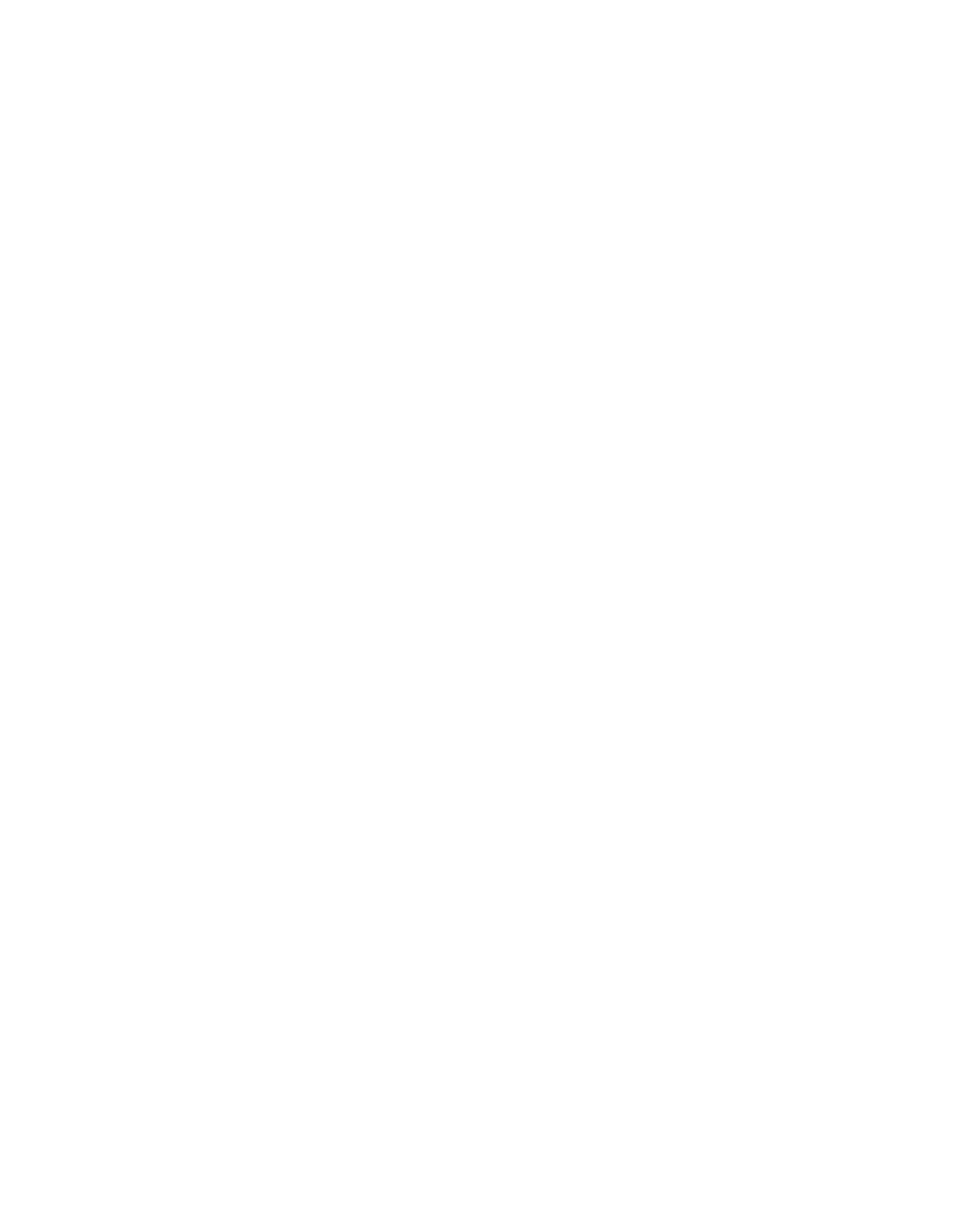
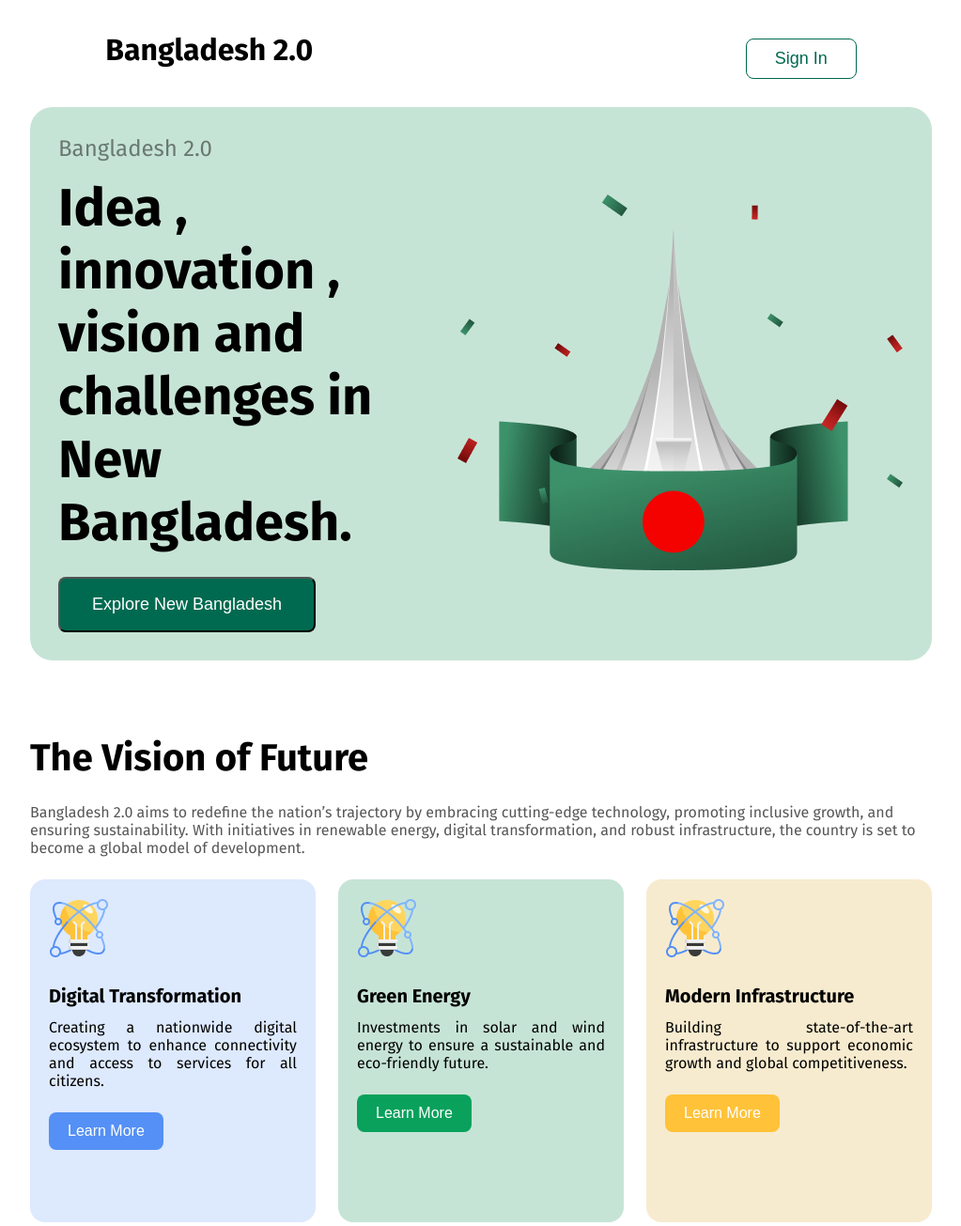
Before and after one commit to MUSHUBO/mushuvo-B11A1--assignment-1, a plain HTML site: page index.html in a window 1280 px wide. Shown: the whole page at 94% size, without its empty margins (128-1151 px from the left). Before the commit the page ends 800 px from the top, so only its background shows below. Drawn offline with Linux system fonts and the light colour scheme.

Commit message:
added two page

```diff
--- a/index.html
+++ b/index.html
@@ -3,9 +3,65 @@
 <head>
     <meta charset="UTF-8">
     <meta name="viewport" content="width=device-width, initial-scale=1.0">
-    <title>mushuvo-B11A1--assignment-1</title>
+
+    <link rel="preconnect" href="https://fonts.googleapis.com">
+    <link rel="preconnect" href="https://fonts.gstatic.com" crossorigin>
+    <link href="https://fonts.googleapis.com/css2?family=Fira+Sans:ital,wght@0,100;0,200;0,300;0,400;0,500;0,600;0,700;0,800;0,900;1,100;1,200;1,300;1,400;1,500;1,600;1,700;1,800;1,900&display=swap" rel="stylesheet">
+
+    <link rel="stylesheet" href="style/style.css">
 </head>
 <body>
+    <header>
+        <div class="navber">
+            <h1 class="nevber-title">
+                Bangladesh 2.0
+            </h1>
+            <button class="Signin-btn">
+                Sign In
+            </button>
+        </div>
+        <section class="first-page">
+            <div class="first-page-left">
+                <p class="first-page-title">Bangladesh 2.0</p>
+                <h1 class="first-page-sub-title">Idea , innovation ,<br>
+                    vision and challenges in <br> New Bangladesh.</h1>
+                <button class="explore-btn">Explore New Bangladesh</button>
+            </div>
+            <div class="first-page-right">
+                <img src="assets/hero.png" alt="">
+            </div>
+        </section>
+    </header>
+    <main>
+        <section class="third-page">
+            <section>
+                <h1 class="third-page-title">The Vision of Future</h1>
+                <p class="third-page-contant">Bangladesh 2.0 aims to redefine the nation’s trajectory by embracing cutting-edge technology, promoting inclusive growth, and ensuring sustainability. With initiatives in renewable energy, digital transformation, and robust infrastructure, the country is set to become a global model of development.</p>
+            </section>
+            <section class="third-page-box">
+                <div class="first-vision vision-box">
+                    <img src="assets/card-icon.png" alt="">
+                    <h4 class="trd-box-title">Digital Transformation</h4>
+                    <p class="trd-box-contant">Creating a nationwide digital ecosystem to enhance connectivity and access to services for all citizens.</p>
+                    <button class="third-page-first-btn third-page-btn">Learn More</button>
+                </div>
+                <div class="second-vision vision-box">
+                    <img src="assets/card-icon.png" alt="">
+                    <h4 class="trd-box-title">Green Energy</h4>
+                    <p class="trd-box-contant">Investments in solar and wind energy to ensure a sustainable and eco-friendly future.</p>
+                    <button class="third-page-second-btn third-page-btn">Learn More</button>
+                </div>
+                <div class="third-vision vision-box">
+                    <img src="assets/card-icon.png" alt="">
+                    <h4 class="trd-box-title">Modern Infrastructure</h4>
+                    <p class="trd-box-contant">Building state-of-the-art infrastructure to support economic growth and global competitiveness.</p>
+                    <button class="third-page-last-btn third-page-btn">Learn More</button>
+                </div>
+            </section>
+        </section>
+    </main>
+    <footer>
 
+    </footer>
 </body>
 </html>
--- a/style/style.css
+++ b/style/style.css
@@ -0,0 +1,153 @@
+body{
+    font-family: "Fira Sans", serif;
+}
+
+*{
+    margin: 0;
+    padding: 0;
+}
+
+
+
+/* naveber */
+
+.navber{
+    display: flex;
+    justify-content: space-around;
+    padding: 10px;
+}
+.Signin-btn{
+    font-size: 18px;
+    color: #006A50;
+    background-color: white;
+    border: 1px solid #006A50;
+    padding: 10px 30px;
+    border-radius: 8px;
+    margin-top: 31px;
+
+}
+.nevber-title{
+    font-size: 32px;
+    font-weight: bold;
+    margin-top: 24px;
+}
+
+
+
+/* first page */
+
+.first-page{
+    background-color: #C6E4D6;
+    padding: 30px;
+    margin: 20px 160px;
+    border-radius: 24px;
+    display: flex;
+    justify-content: space-around;
+    align-items: center;
+}
+.first-page-title{
+    color: rgba(14, 14, 14, 0.50);
+    font-size: 24px;
+    margin-bottom: 16px;
+}
+.first-page-sub-title{
+    font-size: 56px;
+    font-weight: bold;
+    margin-bottom: 24px;
+    border: 0;
+}
+.explore-btn{
+    font-size: 18px;
+    color: white;
+    background-color: #006A50;
+    padding: 17px 34px;
+    border-radius: 8px;
+}
+
+
+
+/* third page style */
+
+.third-page{
+    margin: 80px 160px;
+}
+.third-page-title{
+    font-size: 40px;
+    font-weight: bold;
+}
+.third-page-contant{
+    color: rgba(14, 14, 14, 0.70);
+    font-size: 16px;
+}
+
+/* third-page style */
+.third-page-title{
+    font-size: 40px;
+    font-weight: bold;
+}
+.third-page-contant{
+    font-size: 16px;
+    color: rgba(14, 14, 14, 0.70);
+    margin-top: 24px;
+}
+
+/* third-page-box-title style */
+.trd-box-title{
+    font-size: 20px;
+    font-weight: bold;
+    margin-top: 24px;
+}
+.trd-box-contant{
+    font-size: 16px;
+    margin-top: 12px;
+}
+
+/* third-box-style */
+
+.third-page-box{
+    display: flex;
+    justify-content: space-around;
+    gap: 24px;
+    margin-top: 24px;
+}
+
+.vision-box{
+    text-align: justify;
+    width: 410.67px;
+    height: 325px;
+    padding: 20px;
+    border-radius: 16px;
+}
+.first-vision{
+    background-color: rgba(84, 144, 245, 0.20);;
+}
+.second-vision{
+    background-color: rgba(198, 228, 214, 1.00);
+}
+.third-vision{
+    background-color: rgba(247, 235, 207, 1.00);
+}
+
+/* third-page-btn style */
+
+.third-page-btn{
+    font-size: 16px;
+    color: white;
+    padding: 11px 20px;
+    border-radius: 8px;
+    border: 0;
+    margin-top: 24px;
+}
+.third-page-first-btn{
+    background-color: #5490F5;
+}
+.third-page-second-btn{
+    background-color: #09A15C;
+}
+.third-page-last-btn{
+    background-color: #FFC239;
+}
+
+
+
+/* six page */
```
Also changed, not shown: UI/banner.png (added), UI/donate.png (added), UI/news.png (added), UI/newsletter.png (added), UI/quotes.png (added), UI/vision.png (added), assets/al-jazeera.png (added), assets/card-icon.png (added), assets/facebook.png (added), assets/hero.png (added), assets/instagram.png (added), assets/quote-bg.png (added), assets/satelite.png (added), assets/x.png (added).
